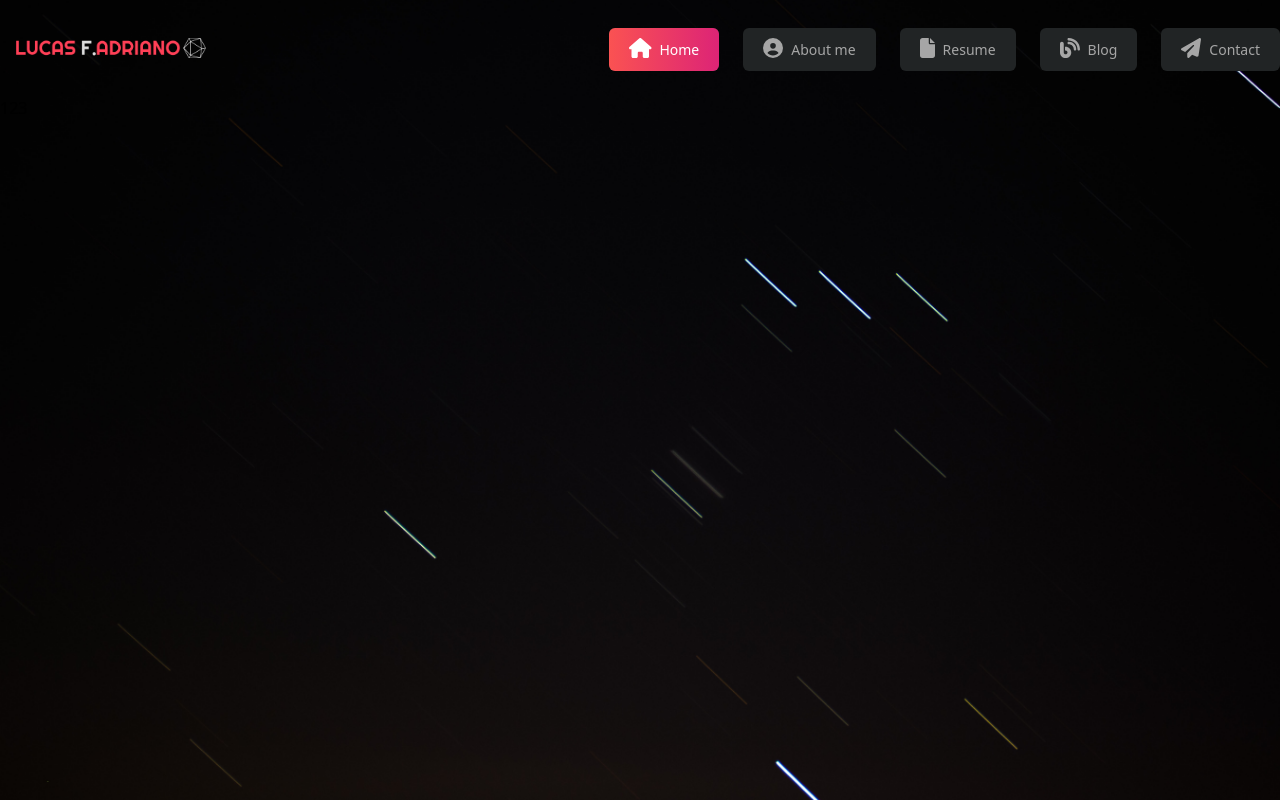
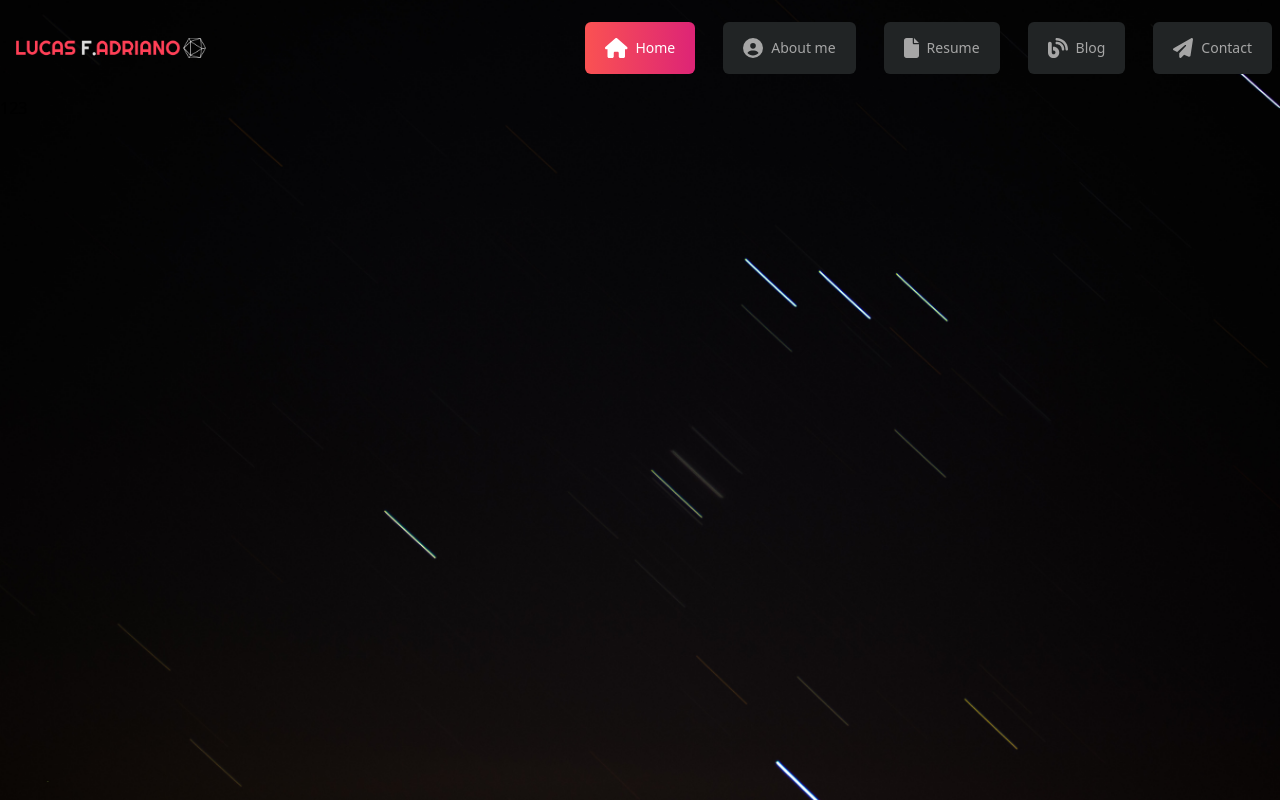
Before and after one commit to lucasadrianof/personal-blog-nextjs, a Next.js app: page / in a window 1280 px wide. Built offline with nearby package versions, Linux system fonts and the light colour scheme.

Commit message:
fix: fix padding style for mobile

```diff
--- a/src/app/components/Header.tsx
+++ b/src/app/components/Header.tsx
@@ -29,13 +29,13 @@ const isActiveLink = (menuPath: string, routePath: string | null) =>
 const MenuLink = ({ icon, href, text }: MenuLinkProps) => {
   const currentPath = usePathname()
   const classes =
-    'px-5 py-3 rounded-md font-medium text-sm bg-[#212425] text-[#A6A6A6] hover:text-white hover:bg-gradient-to-r from-[#FA5252] to-[#DD2476]'
+    'flex items-center px-5 py-3 rounded-md font-medium text-sm bg-[#212425] text-[#A6A6A6] hover:text-white hover:bg-gradient-to-r from-[#FA5252] to-[#DD2476]'
   const className = cn(classes, {
     ['bg-gradient-to-r text-white']: isActiveLink(href, currentPath),
   })
 
   return (
-    <li className="pl-6">
+    <li className="px-2 xl:pl-5">
       <Link className={className} href={href}>
         <span className="mr-2 text-xl">
           <FontAwesomeIcon icon={icon} />
```
